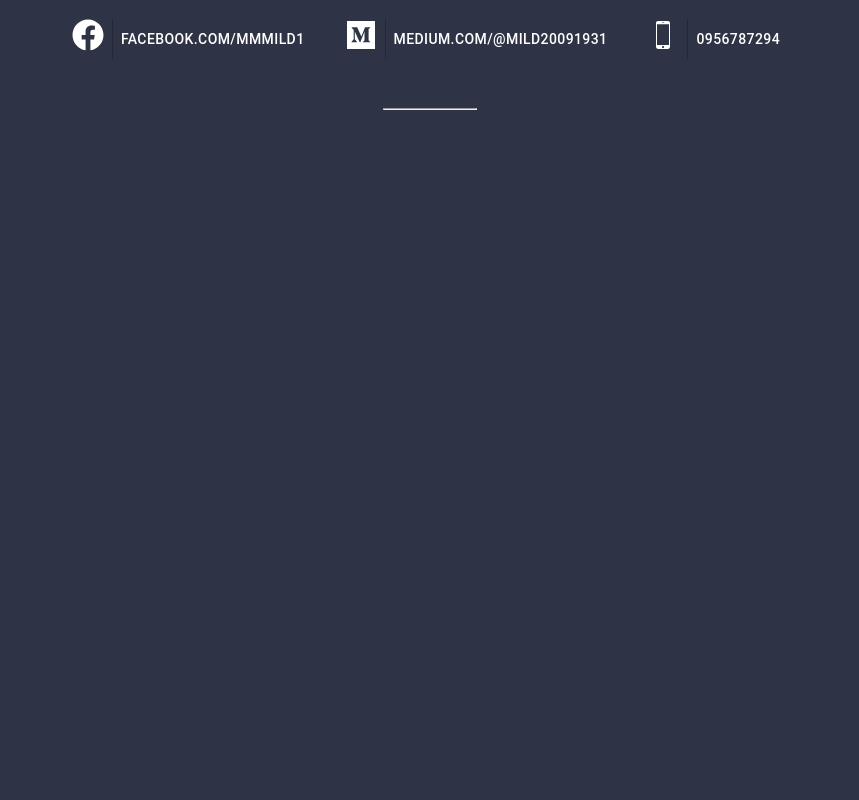
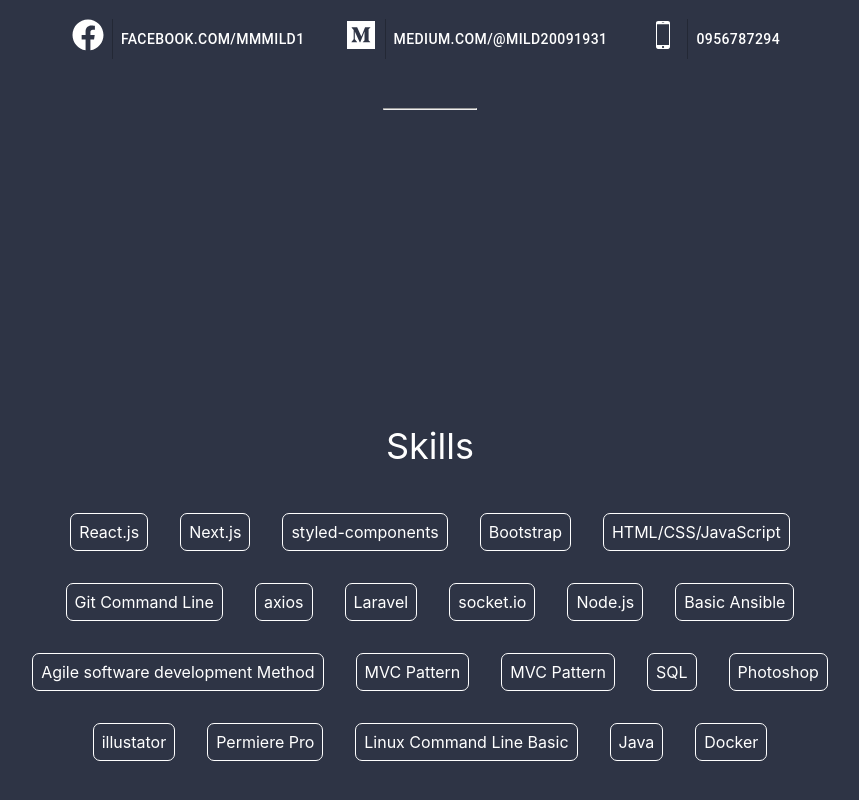
Before and after one commit to mild20091931/mild-portfolio, a React (Create React App) app: page / in a window 1280 px wide. Shown: the part 1414-2214 px from the top of the page, without its empty margins (210-1069 px from the left). Built offline with nearby package versions, Linux system fonts and the light colour scheme.

Commit message:
[Update]  add content for skills

```diff
--- a/src/component/Skills/index.js
+++ b/src/component/Skills/index.js
@@ -1,15 +1,46 @@
 import React, { Component } from 'react';
 import styled from 'styled-components';
 import { Grid,ButtonGroup,Container,Button, Box } from '@material-ui/core';
+import { Title,Subtitle } from '../Core/Text';
 import color from '../Core/Color'
 
+const skills = [
+  { text: "React.js" },{ text: "Next.js"},{ text: "styled-components" },
+  { text: "Bootstrap" },{ text: "HTML/CSS/JavaScript" },{ text: "Git Command Line" },
+  { text: "axios" },{ text: "Laravel" },{ text: "socket.io" },{ text: "Node.js" },
+  { text: "Basic Ansible" },{ text: "Agile software development Method" },
+  { text: "MVC Pattern" },{ text: "MVC Pattern" },{ text: "SQL" },{ text: "Photoshop" },
+  { text: "illustator" },{ text : "Permiere Pro"},{ text: "Linux Command Line Basic"},
+  { text: "Java"},{ text: "Docker"}
+]
+
+const Btn = styled.div`
+  color: ${color.font};
+  border: 1px solid #fff;
+  padding: 0.5em;
+  border-radius: 7px;
+`
 class index extends Component {
   render() {
     return (
       <React.Fragment>
         <Container maxWidth="md">
-          <Grid item md="12" justify="center">
-          </Grid>
+        <Grid item md="12" justify="center">
+          <Title textAlign='center' lineHeight='30px'>Skills</Title>
+        </Grid>
+          <Grid item md="12">
+            <Grid container direction="row" justify="center" item md="12">
+              {skills.map((data,i) => {
+                return(
+                  <Box m={2} key={i}>
+                    <Btn>
+                      {data.text}
+                    </Btn>
+                  </Box>
+                )
+              })}
+            </Grid>
+        </Grid>
         </Container>
       </React.Fragment>
     );
```
